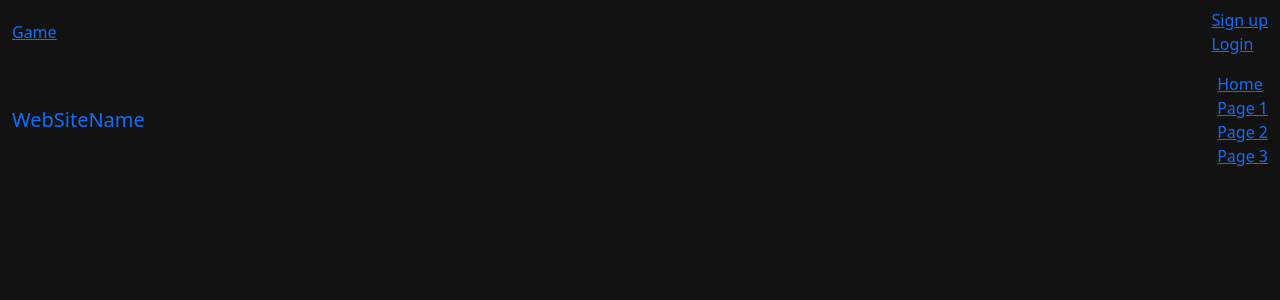
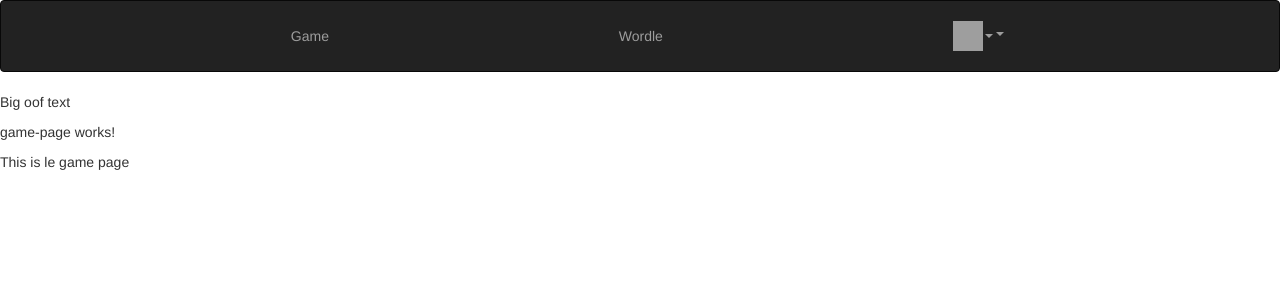
Before and after one commit to AmerAlwan/wordle, an Angular app in the folder angular-frontend/: page /game in a window 1280 px wide. Shown: the top 300 px of the page. Built offline with nearby package versions, Linux system fonts and the light colour scheme; grey boxes are pictures that could not be loaded.

Commit message:
Nav bar -wip

```diff
--- a/angular-frontend/src/app/app.component.html
+++ b/angular-frontend/src/app/app.component.html
@@ -1,25 +1 @@
-<nav class="navbar navbar-inverse">
-  <div class="container-fluid">
-    <ul class="nav navbar-nav">
-      <li><a href="#">Game</a></li>
-    </ul>
-    <ul class="nav navbar-nav navbar-right">
-      <li><a href="#">Sign up</a></li>
-      <li><a href="#">Login</a></li>
-    </ul>
-  </div>
-</nav>
-
-<nav class="navbar navbar-default">
-  <div class="container-fluid">
-    <div class="navbar-header">
-      <a class="navbar-brand" href="#">WebSiteName</a>
-    </div>
-    <ul class="nav navbar-nav">
-      <li class="active"><a href="#">Home</a></li>
-      <li><a href="#">Page 1</a></li>
-      <li><a href="#">Page 2</a></li>
-      <li><a href="#">Page 3</a></li>
-    </ul>
-  </div>
-</nav>
+<router-outlet></router-outlet>
--- a/angular-frontend/src/app/components/nav/navbar/navbar.component.css
+++ b/angular-frontend/src/app/components/nav/navbar/navbar.component.css
@@ -21,6 +21,8 @@
   background-color: rgba(80, 242, 244, 0.2);
   color: black;
 }
+
+
 a {
 
 }
--- a/angular-frontend/src/app/components/nav/navbar/navbar.component.html
+++ b/angular-frontend/src/app/components/nav/navbar/navbar.component.html
@@ -1,17 +1,34 @@
-<nav class="navbar navbar-expand-lg navbar-dark bg-dark w-navbar">
-    <div class="collapse navbar-collapse">
-        <ul class="navbar-nav mr-auto">
-            <li class="nav-item active w-nav-item">
-                <a class="nav-link w-nav-link" href="/game">Game</a>
-            </li>
+<!DOCTYPE html>
+<html lang="en">
+<head>
+  <meta charset="utf-8">
+  <meta name="viewport" content="width=device-width, initial-scale=1">
+  <link rel="stylesheet" href="https://maxcdn.bootstrapcdn.com/bootstrap/3.4.1/css/bootstrap.min.css">
+  <script src="https://ajax.googleapis.com/ajax/libs/jquery/3.5.1/jquery.min.js"></script>
+  <script src="https://maxcdn.bootstrapcdn.com/bootstrap/3.4.1/js/bootstrap.min.js"></script>
+</head>
+</html>
+
+<nav class="navbar navbar-inverse">
+  <div class="container-fluid">
+    <ul class="nav navbar-nav">
+      <li><a href="#">Game</a></li>
+    </ul>
+    <ul class="nav navbar-nav navbar-center">
+      <li><a href="#">Wordle</a></li>
+    </ul>
+    <ul class="nav navbar-nav navbar-right">
+      <li class="dropdown">
+      <a class="dropdown-toggle" data-toggle="dropdown" href="#"><img src="..\..\..\Images\user-icon.png" alt="User" style="width:30px;height:30px;">
+      <span class="caret"></span></a>
+        <ul class="dropdown-menu">
+          <li><a href="#">Login</a></li>
+          <li><a href="#">Register</a></li>
           </ul>
-        <ul class="navbar-nav ml-auto">
-            <li class="nav-item active w-nav-item" *ngIf="showRegister">
-                <a class="nav-link w-nav-link" href="/register">Register</a>
-            </li>
-            <li class="nav-item active w-nav-item" *ngIf="showLogin">
-                <a class="nav-link w-nav-link" href="/login">Login</a>
-            </li>
-        </ul>
-    </div>
+      </li>
+    </ul>
+  </div>
 </nav>
+
+
+<p>Big oof text</p>
--- /dev/null
+++ b/package.json
@@ -0,0 +1,5 @@
+{
+  "dependencies": {
+    "bootstrap": "^5.1.3"
+  }
+}
```
Also changed, not shown: angular-frontend/src/app/Images/user-icon.png (added), 1 other file (tests, documents, lock files or other folders).
